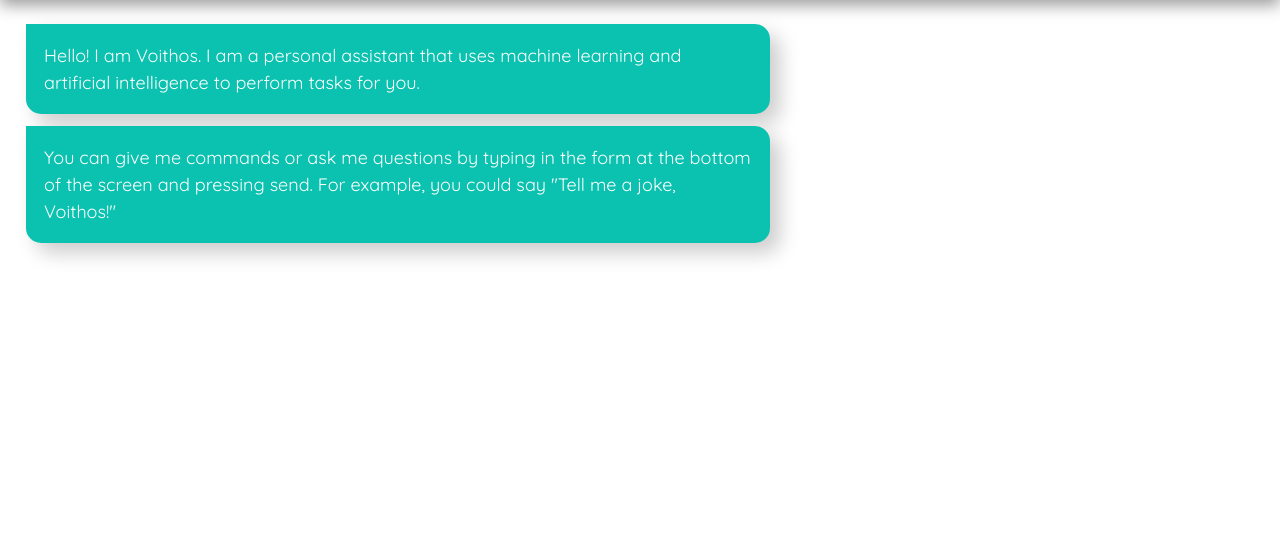
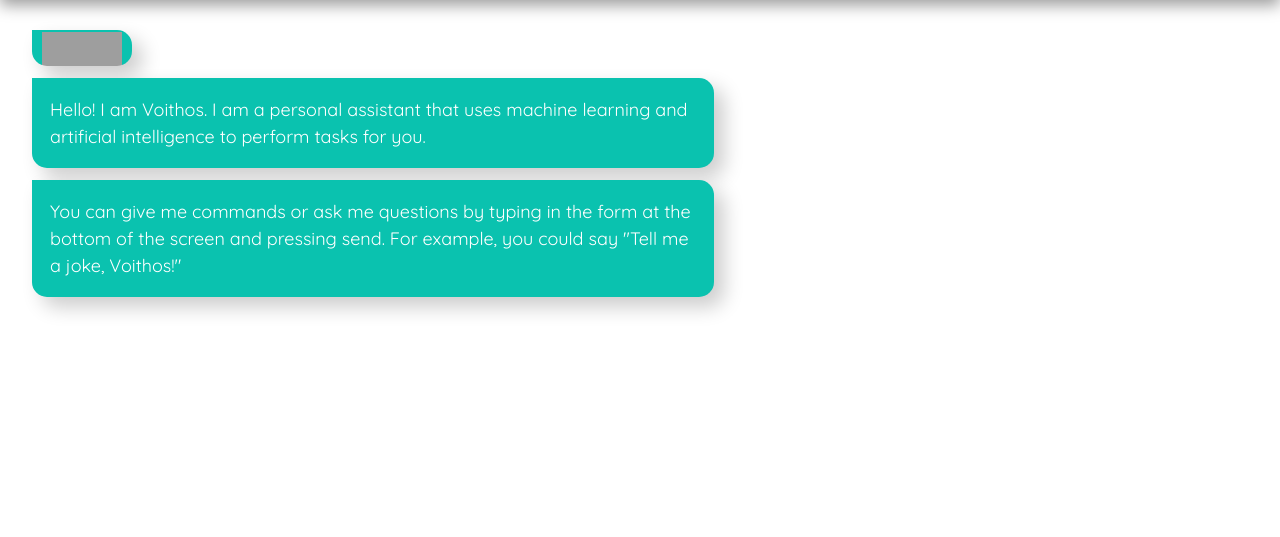
Before and after one commit to aazuspan/Voithos, a Django app: page / in a window 1280 px wide. Shown: the part 62-599 px from the top of the page. Run offline with Django 3.2, Linux system fonts and the light colour scheme; some libraries are stand-ins or nearby versions; grey boxes are pictures that could not be loaded.

Commit message:
Add typing indicator

```diff
--- a/voithos_django/static/chat/css/chat.css
+++ b/voithos_django/static/chat/css/chat.css
@@ -12,9 +12,9 @@
 }
 
 .msg {
-    width: 60%;
+    width: 55%;
     padding: 18px;
-    margin: 6px;
+    margin: 12px;
     border-radius: 15px;
     box-shadow: 10px 10px 20px rgba(0, 0, 0, 0.2);
     font-family: 'Quicksand', sans-serif;
@@ -24,15 +24,19 @@
 .msg-voithos {
     background-color: #0ac2af;
     color: white;
-    float: left;
     border-top-left-radius: 0px;
 }
 
 .msg-user {
     background-color: rgb(250, 255, 255);
     color: black;
-    float: right;
     border-top-right-radius: 0px;
+    margin-left: auto;
+    margin-right: 0px;
+}
+
+.msg-indicator {
+    width: 100px;
 }
 
 .navbar {
@@ -69,3 +73,10 @@
 #input-group-wrapper {
     transition: 2s box-shadow;
 }
+
+#typing-indicator {
+    background-image: url("../images/TypingIndicator.gif");
+    background-repeat: no-repeat;
+    background-size: 80px;
+    background-position: 10px 2px;
+}
--- a/voithos_django/static/chat/js/chat.js
+++ b/voithos_django/static/chat/js/chat.js
@@ -8,10 +8,20 @@
         this.queue = [];
         // Currently waiting to poste
         this.active = false;
+        this.waitingForResponse = false;
     }
 
     // Add a message to queue
     addMessage(message) {
+        console.log('adding: ' + message.message)
+        // If this message isn't part of a chat response (and therefore didn't already add a typing indicator)
+        if (!this.waitingForResponse && message.sender == VOITHOS && message.delay > 0) {
+            this.addTypingIndicator();
+        }
+        else if (this.waitingForResponse && message.sender == VOITHOS) {
+            this.waitingForResponse = false;
+        }
+
         this.queue.push(message);
         this.checkStatus();
     }
@@ -23,21 +33,51 @@
         }
     }
 
+    // Add a typing indicator to show that a response from Voithos is loading
+    waitForResponse() {
+        this.waitingForResponse = true;
+        this.addTypingIndicator();
+    }
+
     // Start process of posting message
     activate() {
         this.active = true;
         let nextMessage = this.queue.shift();
 
-        setTimeout(() => {
+        if (nextMessage.delay > 0) {
+            setTimeout(() => {
+                this.postMessage(nextMessage);
+            }, nextMessage.delay);
+        }
+        else {
             this.postMessage(nextMessage);
-        }, nextMessage.delay);
+        }
     }
 
     // Add the message to the page and reset the process
     postMessage(message) {
+        console.log('posting: ' + message.message)
+        if (message.sender == VOITHOS) {
+            this.removeTypingIndicator();
+        }
+
         message.post();
         this.active = false;
         this.checkStatus();
+    }
+
+    addTypingIndicator() {
+        console.log('adding indicator')
+        MESSAGE_BOX.innerHTML += `<div class='msg msg-voithos msg-indicator' id='typing-indicator'></div>`;
+        scrollToBottom();
+    }
+
+    removeTypingIndicator() {
+        console.log('removing indicator')
+        let indicator = document.getElementById('typing-indicator');
+        if (indicator) {
+            indicator.parentNode.removeChild(indicator);
+        }
     }
 }
 
@@ -107,6 +147,11 @@
         },
         dataType: 'json',
 
+        beforeSend: function () {
+            // Add typing indicator and wait for a response from Voithos
+            queue.waitForResponse();
+        },
+
         // If a server response is received, display the response
         success: function (data) {
             const end_time = new Date().getTime();
@@ -115,7 +160,7 @@
             const actual_delay = Math.max(response_delay - (end_time - start_time), 0);
             queue.addMessage(new Message(data['output'], VOITHOS, actual_delay));
         }
-    })
+    });
 }
 
 // Remove everything but alphnumeric and whitespace
```
